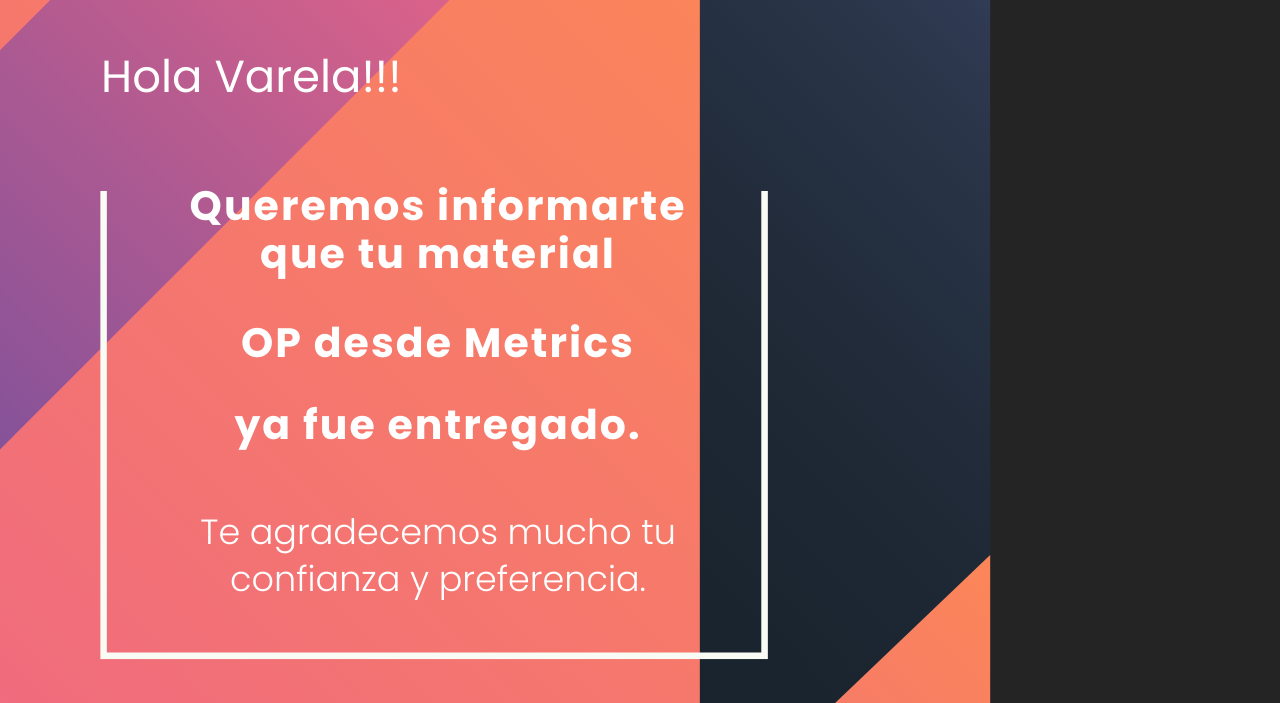
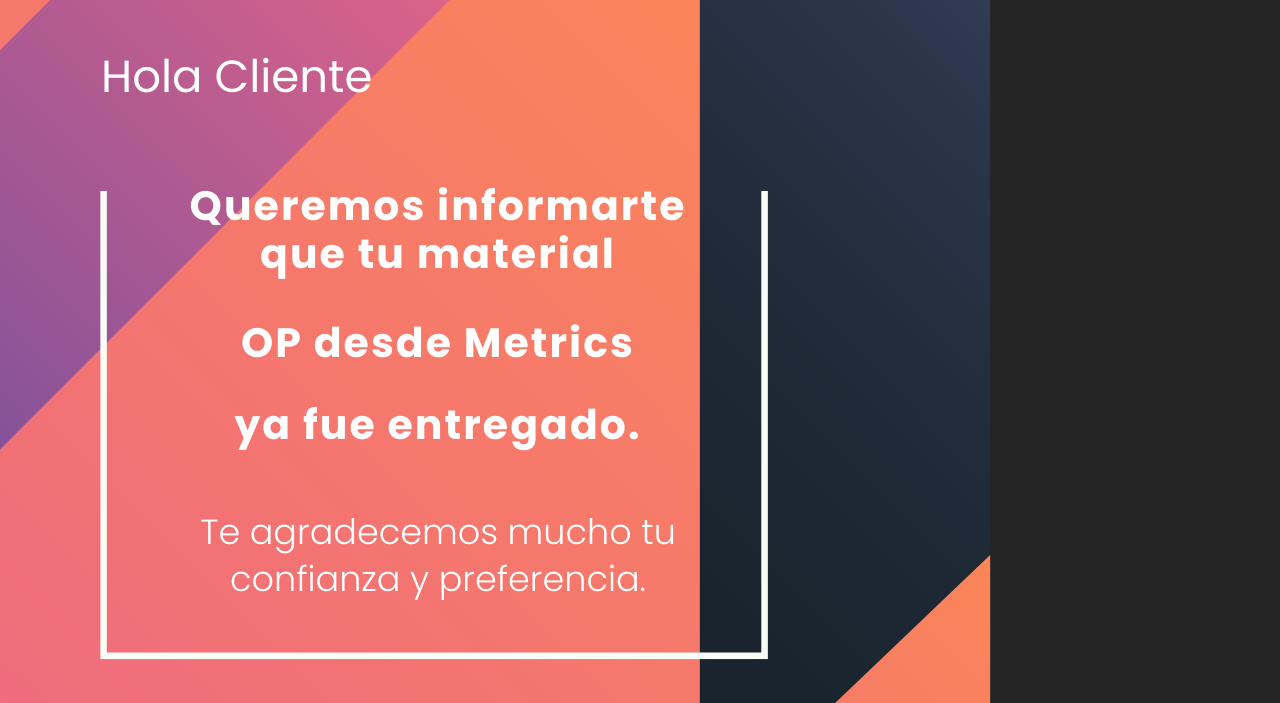
Before and after one commit to tonovarela/plantillaHTML, a website: page index.html in a window 1280 px wide. Shown: the part 97-800 px from the top of the page. Drawn offline with Linux system fonts and the light colour scheme.

Commit message:
cambio de nombre

```diff
--- a/index.html
+++ b/index.html
@@ -146,7 +146,7 @@
               z-index: 1;
             "
           >
-            Hola  Varela!!!
+            Hola  Cliente
           </h3>
         </div>
       </div>
```
